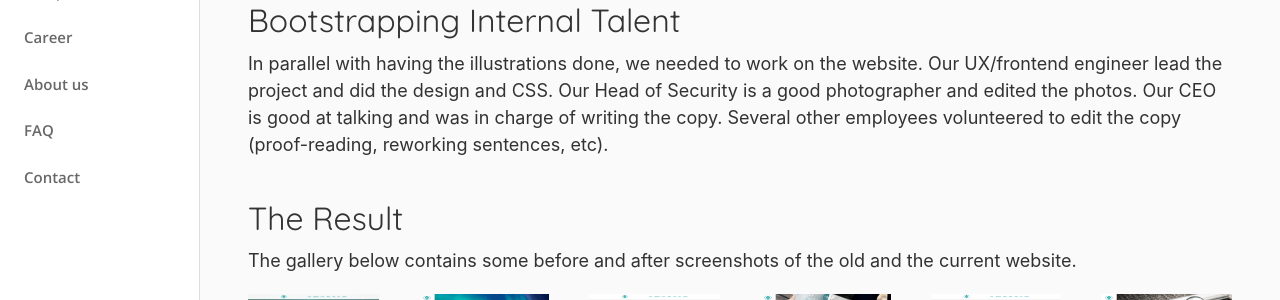
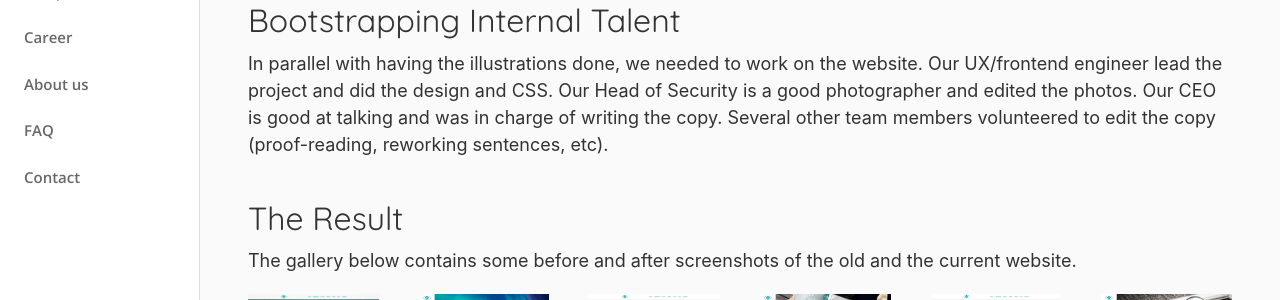
Before and after one commit to working-group-two/engineering-blog, a Jekyll site: the page built from pages/blog/2019-02-25-website-redesign.md, in a window 1280 px wide and 900 px high, scrolled down 863 px. Shown: the part 207-507 px from the top of the window. Built offline with Jekyll 4.4.1, drawn with Linux system fonts in a browser that asks for light colours; nearby versions of some CDN libraries.

Commit message:
[blog] Fix poorly worded sentences

```diff
--- a/pages/blog/2019-02-25-website-redesign.md
+++ b/pages/blog/2019-02-25-website-redesign.md
@@ -34,7 +34,7 @@
         We asked if they could make the first illustration more 'phone' themed.
     "%}
     {% include image.html url="/img/blog/website-redesign/illu2.png" caption="
-        They added a phone screen in front of the woman, but our employees thought it looked more like an airplane emergency exit.
+        They added a phone screen in front of the woman, but we thought it looked more like an airplane emergency exit.
         We asked for a more 'in-your-face' phone, and for the books under the globe in the second illustration to be a server.
     "%}
     {% include image.html url="/img/blog/website-redesign/illu3.png" caption="
@@ -68,7 +68,7 @@
 Our UX/frontend engineer lead the project and did the design and CSS.
 Our Head of Security is a good photographer and edited the photos.
 Our CEO is good at talking and was in charge of writing the copy.
-Several other employees volunteered to edit the copy (proof-reading, reworking sentences, etc).
+Several other team members volunteered to edit the copy (proof-reading, reworking sentences, etc).
 
 ## The Result
 
```
